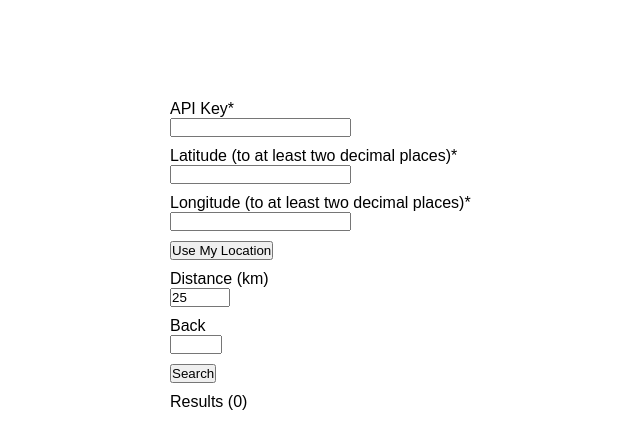
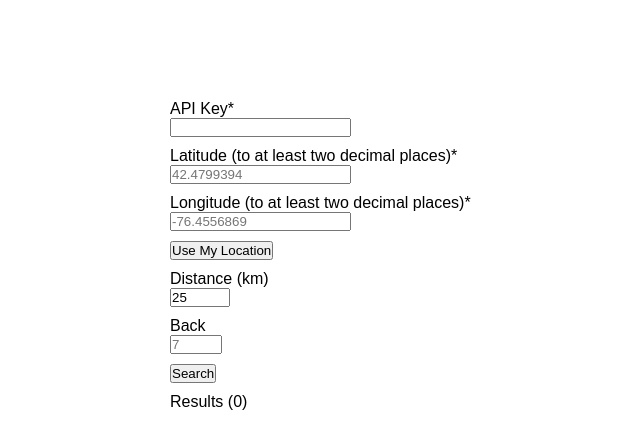
Before and after one commit to Fimbelowski/ebird-api-ui, a React (Vite) app: page / in a window 1280 px wide. Shown: the top 448 px of the page, without its empty margins (270-910 px from the left). Built offline with nearby package versions, Linux system fonts and the light colour scheme.

Commit message:
Add placeholders.

```diff
--- a/src/components/BaseInput.tsx
+++ b/src/components/BaseInput.tsx
@@ -13,6 +13,7 @@ export default function BaseInput({
   noScroll = false,
   onChange,
   pattern,
+  placeholder,
   required = false,
   step,
   type,
@@ -67,6 +68,7 @@ export default function BaseInput({
         onKeyDown={onKeyDown}
         onWheel={onWheel}
         pattern={pattern}
+        placeholder={placeholder}
         required={required}
         step={step}
         type={type}
--- a/src/components/NearbyHotspotForm.tsx
+++ b/src/components/NearbyHotspotForm.tsx
@@ -110,6 +110,7 @@ export default function NearbyHotspotForm() {
         max={90}
         min={-90}
         onChange={onLatitudeChange}
+        placeholder="42.4799394"
         required
         value={latitude}
       />
@@ -120,6 +121,7 @@ export default function NearbyHotspotForm() {
         max={180}
         min={-180}
         onChange={onLongitudeChange}
+        placeholder="-76.4556869"
         required
         value={longitude}
       />
@@ -135,6 +137,7 @@ export default function NearbyHotspotForm() {
         max={500}
         min={0}
         onChange={onDistanceChange}
+        placeholder="25"
         value={distance}
       />
       <NumberInput
@@ -143,6 +146,7 @@ export default function NearbyHotspotForm() {
         max={30}
         min={1}
         onChange={onBackChange}
+        placeholder="7"
         value={back}
       />
       <Button
--- a/src/types/CommonInputProps.ts
+++ b/src/types/CommonInputProps.ts
@@ -4,6 +4,7 @@ export default interface CommonInputProps {
   label: string;
   onChange: (event: React.ChangeEvent<HTMLInputElement>) => void;
   pattern?: string;
+  placeholder?: string;
   required?: boolean;
   value: string;
 }
```
